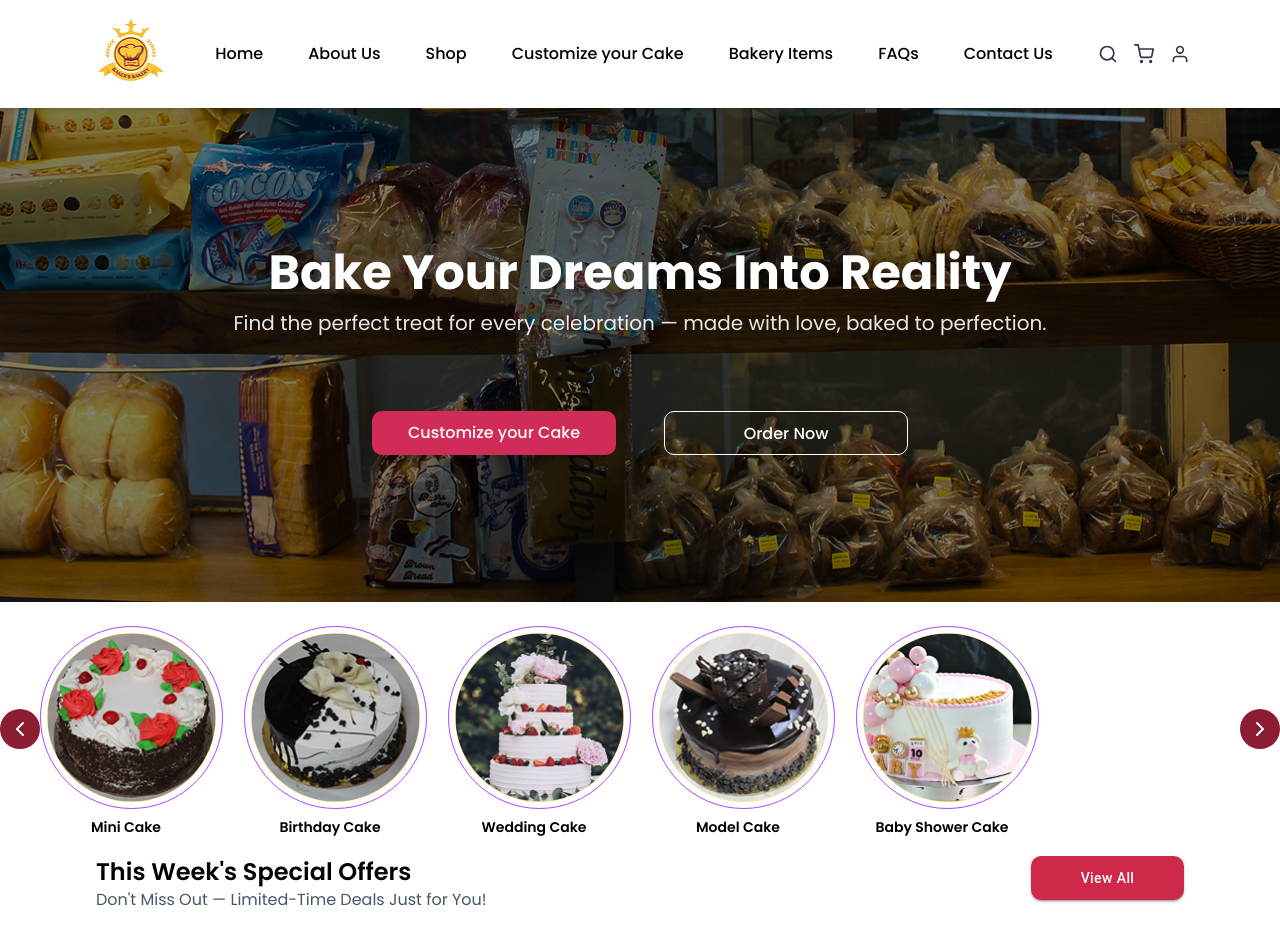
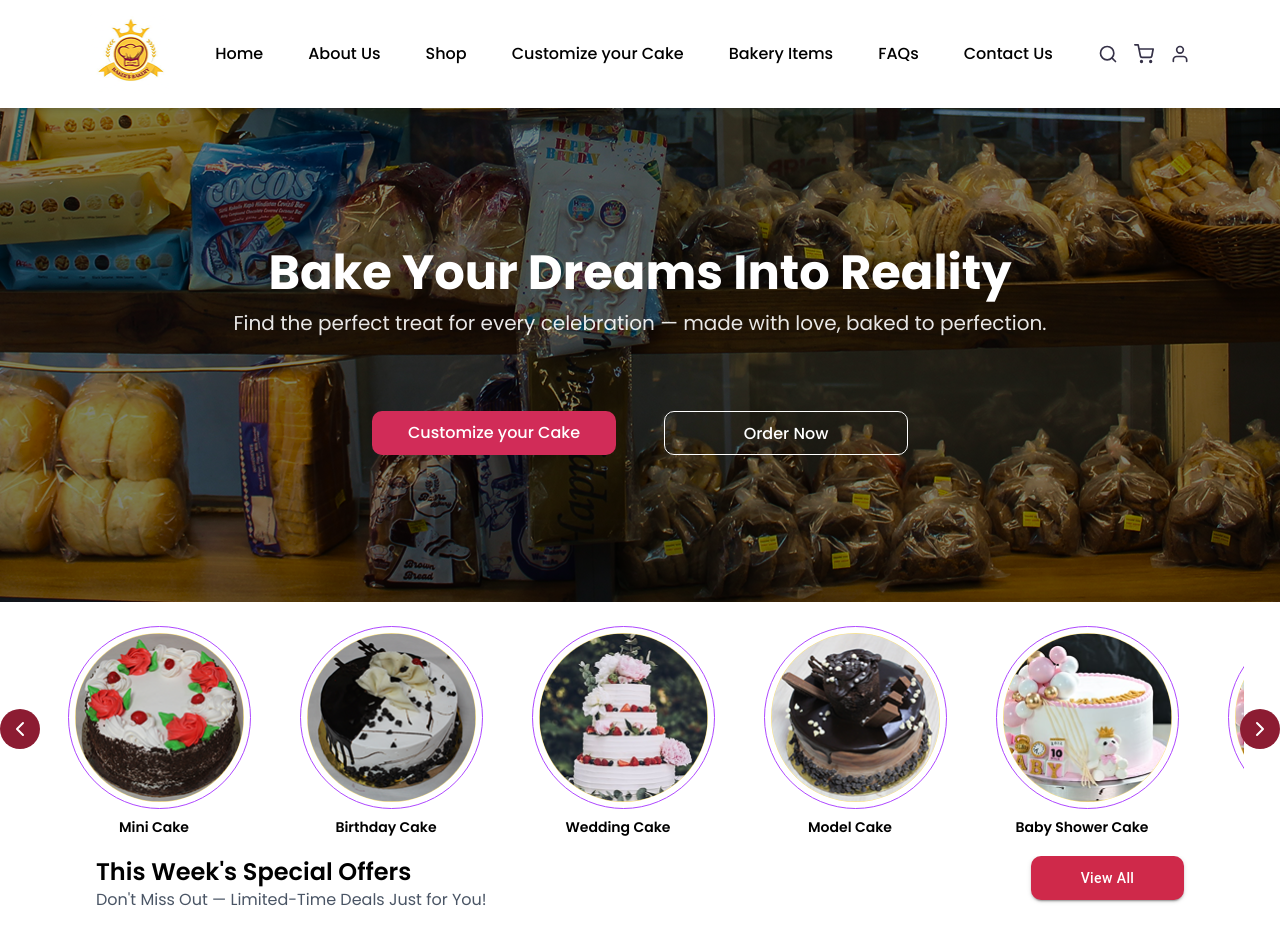
Before and after one commit to PanaceaSolution/BakersBakery, a React (Vite) app in the folder client/: page / in a window 1280 px wide. Shown: the top 952 px of the page. Built offline with nearby package versions, Linux system fonts and the light colour scheme.

Commit message:
slider section stabled

```diff
--- a/client/src/components/Sliders/SliderSection.jsx
+++ b/client/src/components/Sliders/SliderSection.jsx
@@ -29,6 +29,26 @@ const cakes = [
     name: "Baby Shower Cake",
     image: "/assets/SliderSection/baby.png",
   },
+  {
+    id: "baby-shower-cake",
+    name: "Baby Shower Cake",
+    image: "/assets/SliderSection/baby.png",
+  },
+  {
+    id: "baby-shower-cake",
+    name: "Baby Shower Cake",
+    image: "/assets/SliderSection/baby.png",
+  },
+  {
+    id: "baby-shower-cake",
+    name: "Baby Shower Cake",
+    image: "/assets/SliderSection/baby.png",
+  },
+  {
+    id: "baby-shower-cake",
+    name: "Baby Shower Cake",
+    image: "/assets/SliderSection/baby.png",
+  },
 ];
 
 const SliderSection = () => {
@@ -49,16 +69,16 @@ const SliderSection = () => {
     <section className="relative flex items-center">
       <button
         onClick={() => scroll("left")}
-        className="absolute left-0 z-10 bg-[#8C1C32] text-white p-2 rounded-full"
+        className="absolute left-0 z-10 bg-[#8C1C32] text-white p-2 rounded-full "
       >
         <ChevronLeft size={24} />
       </button>
-      <div ref={scrollRef} className="flex overflow-x-auto gap-4 px-8 py-4">
+      <div ref={scrollRef} className="flex overflow-x-auto gap-11 px-8 py-4 w-[95%] ml-7 ">
         {cakes.map((cake) => (
           <div
             key={cake.id}
             onClick={() => navigate(`/category/${cake.id}`)}
-            className="cursor-pointer"
+            className="cursor-pointer "
           >
             <SliderCards {...cake} />
           </div>
```
Also changed, not shown: client/src/pages/Home.jsx (line endings or trailing spaces).
